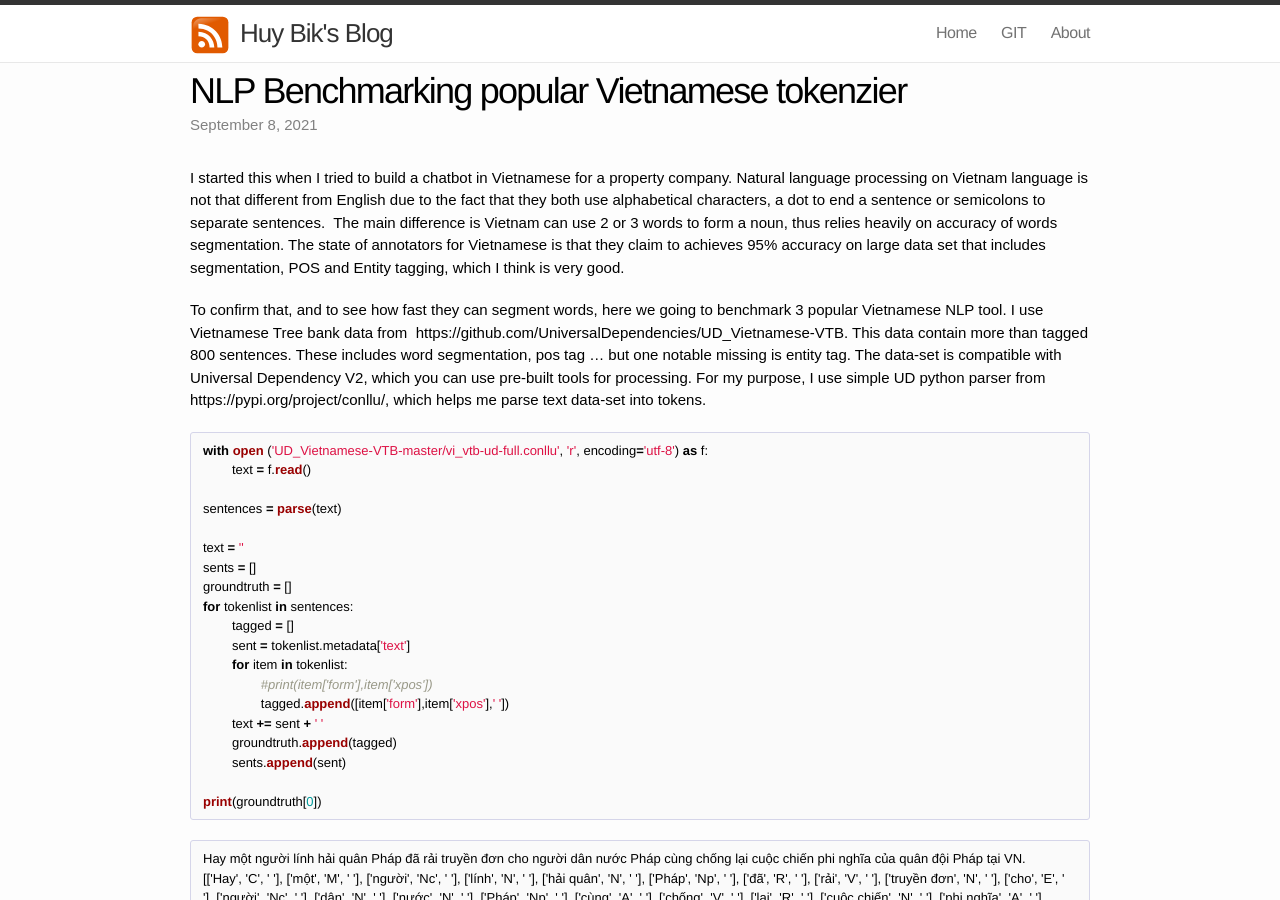
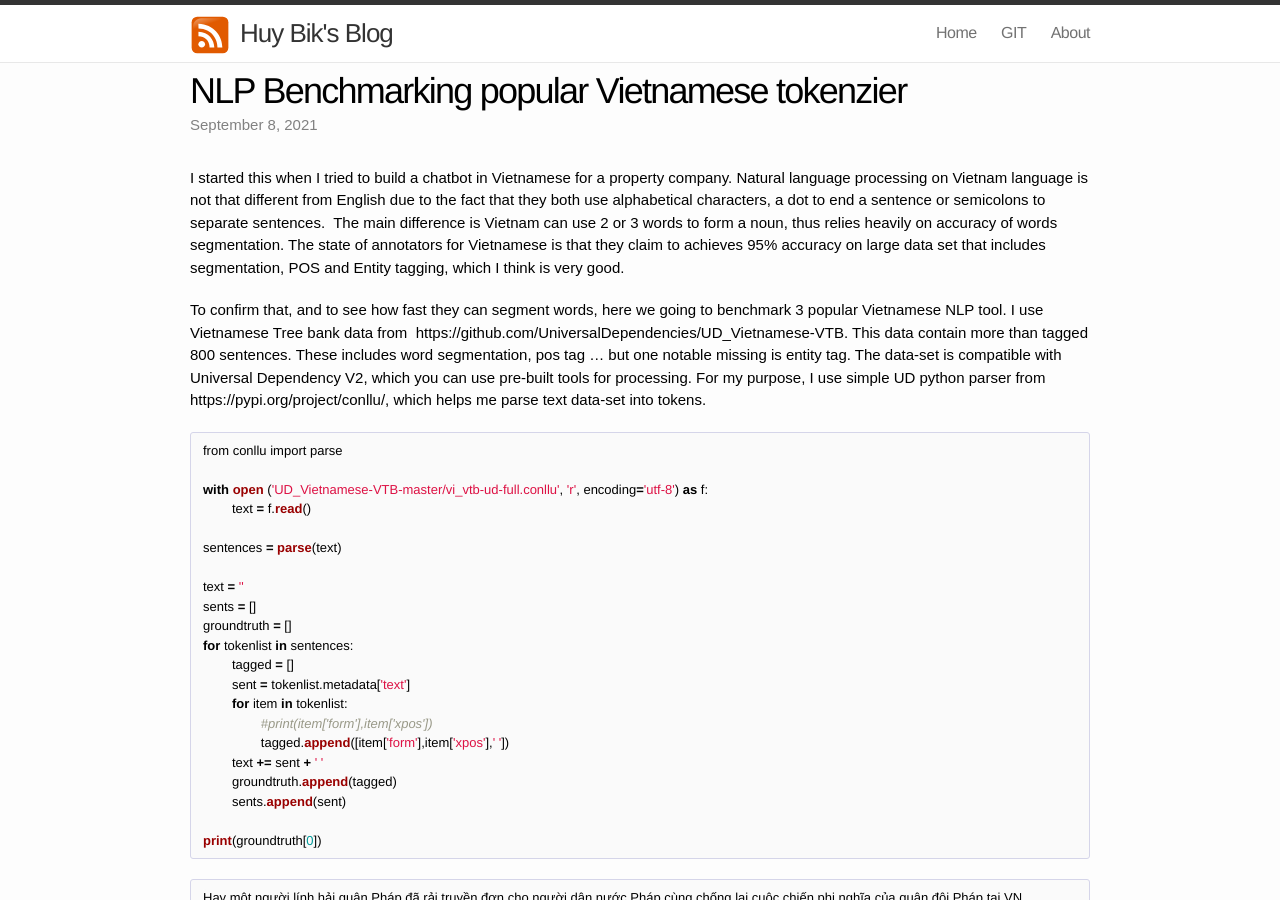
Before and after one commit to huybik/huybik.github.io, a Jekyll site: the page built from _posts/2021-9-8-Word-Tokenizer-Benchmark.md, in a window 1280 px wide and 900 px high. Built offline with Jekyll 4.4.1, drawn with Linux system fonts in a browser that asks for light colours; comment, search, counter and statistics services are not loaded.

Commit message:
Update 2021-9-8-Word-Tokenizer-Benchmark.md

````diff
--- a/_posts/2021-9-8-Word-Tokenizer-Benchmark.md
+++ b/_posts/2021-9-8-Word-Tokenizer-Benchmark.md
@@ -9,6 +9,8 @@ I started this when I tried to build a chatbot in Vietnamese for a property comp
 To confirm that, and to see how fast they can segment words, here we going to benchmark 3 popular Vietnamese NLP tool. I use Vietnamese Tree bank data from  https://github.com/UniversalDependencies/UD_Vietnamese-VTB. This data contain more than tagged 800 sentences. These includes word segmentation, pos tag ... but one notable missing is entity tag. The data-set is compatible with Universal Dependency V2, which you can use pre-built tools for processing. For my purpose, I use simple UD python parser from  https://pypi.org/project/conllu/, which helps me parse text data-set into tokens.
 
 ```python
+from conllu import parse
+
 with open ('UD_Vietnamese-VTB-master/vi_vtb-ud-full.conllu', 'r', encoding='utf-8') as f:
 	text = f.read()
 
````
